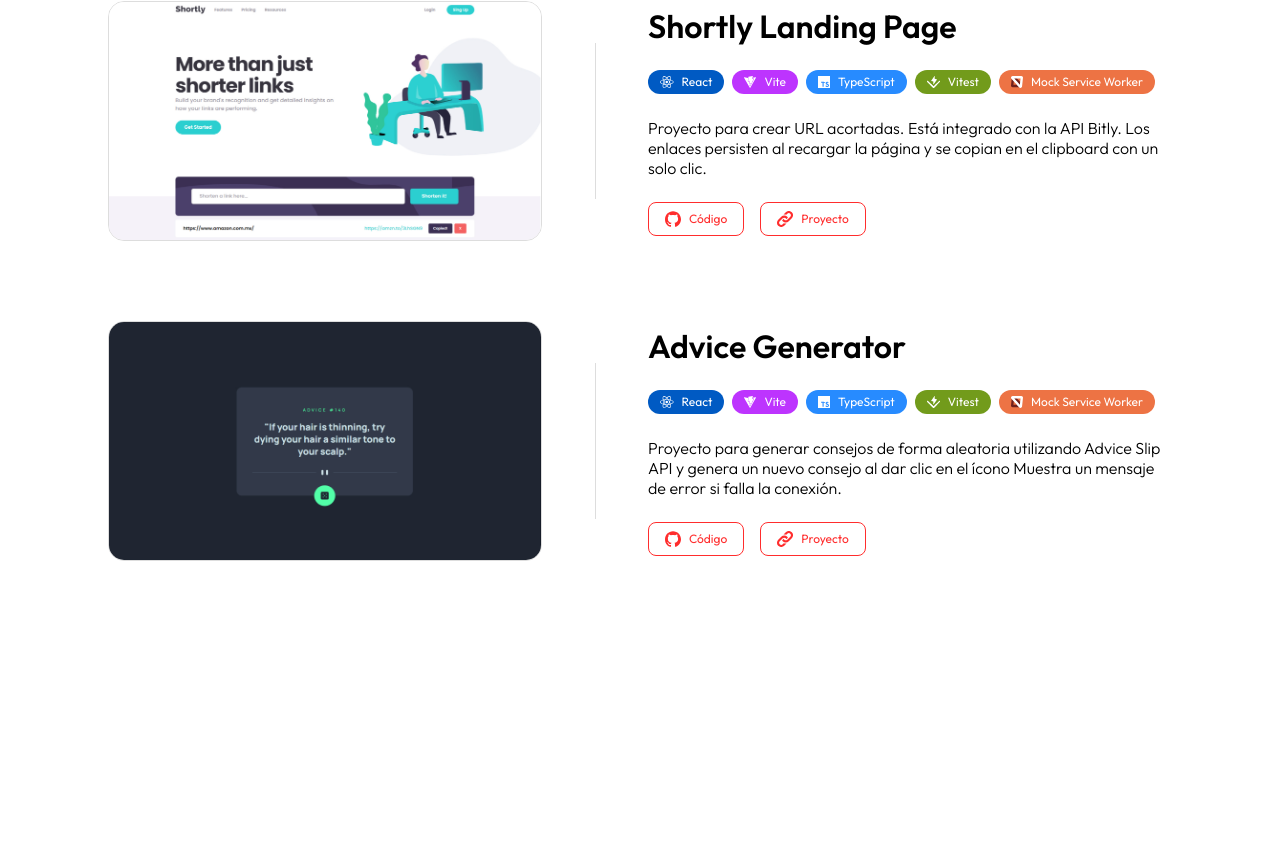
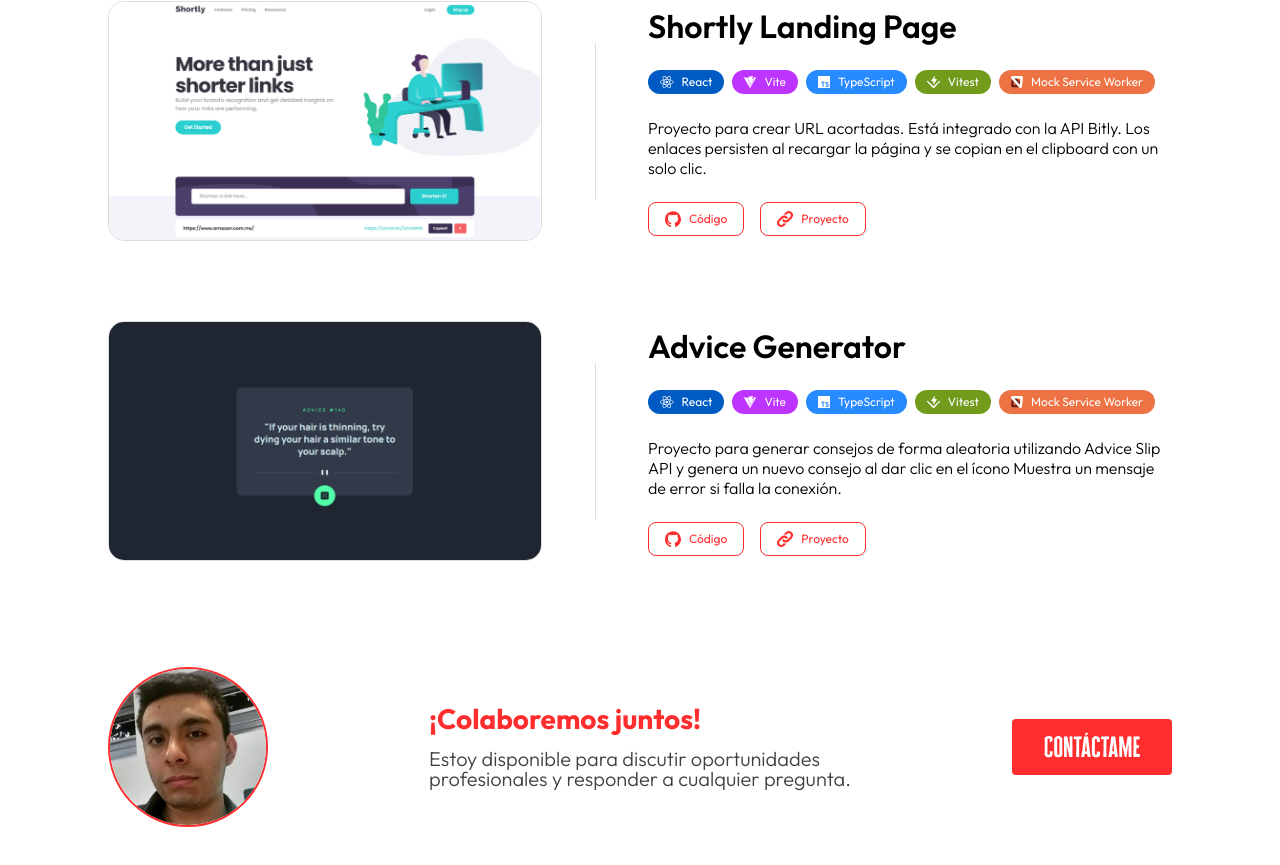
Before and after one commit to AlanPinhon/ap-portfolio, a React (Vite) app: page / in a window 1280 px wide. Shown: the part 3505-4370 px from the top of the page. Before the commit the page ends 4114 px from the top, so only its background shows below. Built offline with nearby package versions, Linux system fonts and the light colour scheme.

Commit message:
refactor: updated contact section structure

```diff
--- a/src/App.tsx
+++ b/src/App.tsx
@@ -15,7 +15,7 @@
     <AboutMe/>
     <Experience/>
     <Projects/>
-    {/* <Contact/> */}
+    <Contact/>
     {/* <Footer/> */}
   </ThemeProvider>
 )
--- a/src/components/Contact/Contact.tsx
+++ b/src/components/Contact/Contact.tsx
@@ -1,23 +1,16 @@
-import { useContext } from 'react';
-import LightLogo from '../../assets/img/ap-logos/logo-ap-1.svg';
-import DarkLogo from '../../assets/img/ap-logos/logo-ap-2.svg';
 import { ContactButton } from '../ContactButton/ContactButton';
-import { ThemeContext } from '../../context/ThemeContext';
+import ContactPhoto from '../../assets/img/ap-photos/foto_ap_perfil.webp'
 import './ContactStyles.css';
 
 export const Contact = () => {
-
-  const {theme} = useContext(ThemeContext);
 
   return (
     <section id="contact" className="contact-container container">
       <div className="contact-info">
 
-        <div className="logo-container">
-          <img src={(theme === 'light' ? DarkLogo : LightLogo)} alt="ap_logo" className="nav-ap-logo" />
-        </div>
+        <img className='contact-img' src={ContactPhoto} alt="Alan Piñón Profile" />
 
-        <div className="contact-me-text">
+        <div className="contact-container">
           <h3 className="contact-me">¡Colaboremos juntos!</h3>
           <p className="contact-me-info">
             Estoy disponible para discutir oportunidades
@@ -26,7 +19,7 @@
           </p>
         </div>
 
-        <ContactButton/>
+        <ContactButton className="contact-btn" href="mailto:alanpinon32@gmail.com">Contáctame</ContactButton>
 
       </div>
 
--- a/src/components/Contact/ContactStyles.css
+++ b/src/components/Contact/ContactStyles.css
@@ -1,32 +1,38 @@
 .contact-container {
   display: flex;
   justify-content: space-between;
-  padding: 5rem;
-  color: var(--main-text-color);
+  padding: 3rem 0;
 }
 
 .contact-info {
   width: 100%;
-  border-radius: 1rem;
-  padding: 2rem;
   display: flex;
   align-items: center;
-  justify-content: space-around;
-  background-image: var(--second-background-color);
+  justify-content: space-between;
 
-  & .contact-me-text {
+  & .contact-img {
+    width: 10rem;
+    height: 10rem;
+    border: 2px solid var(--rock-red);
+    border-radius: 50%;
+  }
+
+  & .contact-container {
     display: flex;
     flex-direction: column;
 
     & .contact-me {
+      font-size: 1.75rem;
+      line-height: 1.75rem;
+      font-weight: var(--outfit-bold);
       margin-bottom: 1rem;
       color: var(--rock-red);
-
-      font-weight: var(--fira-semi-bold);
-      font-size: var(--subtitle-size);
     }
 
     & .contact-me-info {
+      font-size: 1.25rem;
+      line-height: 1.25rem;
+      font-weight: var(--outfit-light);
       color: var(--secondary-text-color);
     }
   }
```
